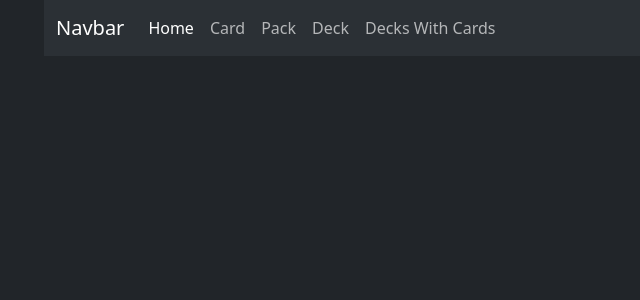
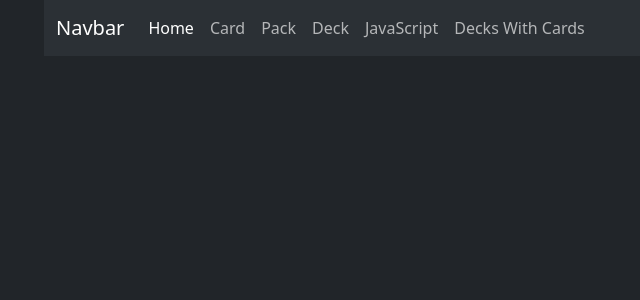
Before and after one commit to WiesZyler/MIS4013_HW3, a PHP site: page /view-header.php in a window 1280 px wide. Shown: the top 300 px of the page, without its empty margins (38-678 px from the left). Run offline with PHP 8.4, Linux system fonts and the light colour scheme; data that the repository does not hold is empty.

Commit message:
Update view-header.php

```diff
--- a/view-header.php
+++ b/view-header.php
@@ -30,6 +30,9 @@
         <li class="nav-item">
           <a class="nav-link" href="deck.php">Deck</a>
         </li>
+         <li class="nav-item">
+          <a class="nav-link" href="javascript.php">JavaScript</a>
+        </li>
         <li class="nav-item">
           <a class="nav-link" href="decks-with-cards.php">Decks With Cards</a>
         </li>
```
